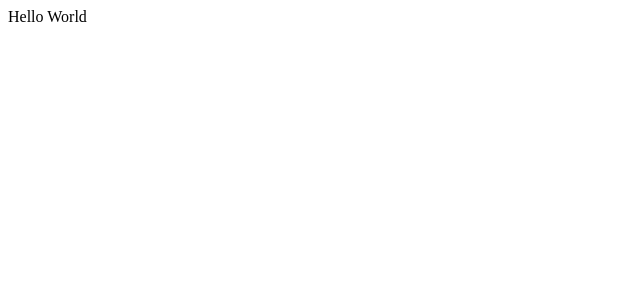
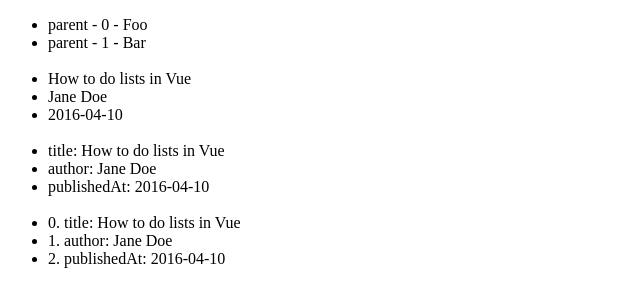
Before and after one commit to osaguild/vue-test, a Vue app: page / in a window 1280 px wide. Shown: the top 306 px of the page, without its empty margins (0-640 px from the left). Built offline with nearby package versions, Linux system fonts and the light colour scheme.

Commit message:
complete

```diff
--- a/src/App.vue
+++ b/src/App.vue
@@ -1,14 +1,37 @@
 <template>
-  <div id="counter">
-    {{ message }}
-  </div>
+  <ul>
+    <li v-for="(item, index) in items" :key="index">
+      {{ parentMessage }} - {{ index }} - {{ item.message }}
+    </li>
+    <br>
+    <li v-for="(value,index) in myObject" :key="index">
+      {{ value }}
+    </li>
+    <br>
+    <li v-for="(value,name) in myObject" :key="name">
+      {{ name }}: {{ value }}
+    </li>
+    <br>
+    <li v-for="(value,name,index) in myObject" :key="index">
+      {{ index }}. {{ name }}: {{ value }}
+    </li>
+  </ul>
 </template>
 
 <script>
 export default {
   data() {
     return {
-      message: "Hello World"
+      parentMessage: 'parent',
+      items: [
+          { message: 'Foo'},
+          { message: 'Bar'}
+      ],
+      myObject: {
+        title: 'How to do lists in Vue',
+        author: 'Jane Doe',
+        publishedAt: '2016-04-10'
+      }
     }
   }
 }
```
